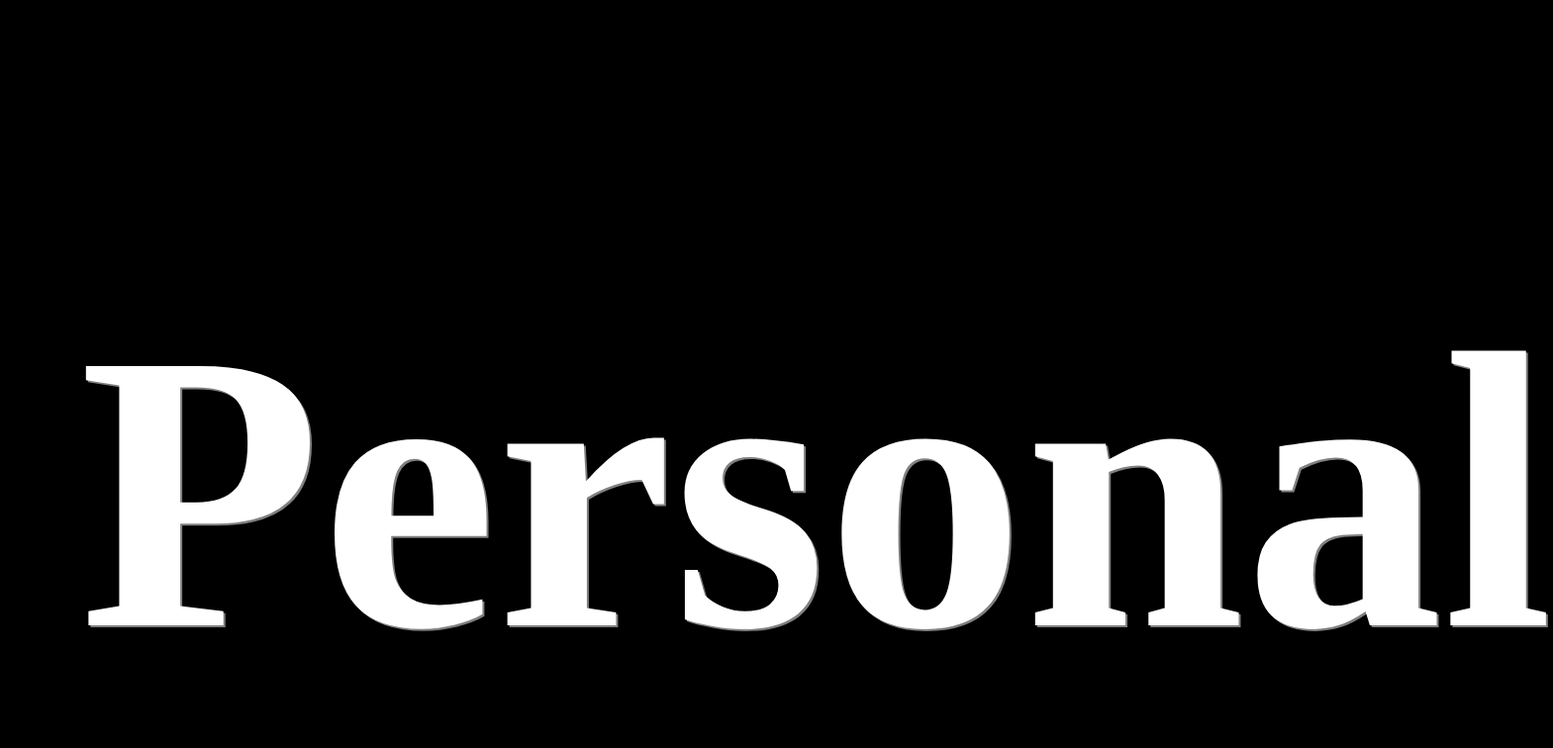
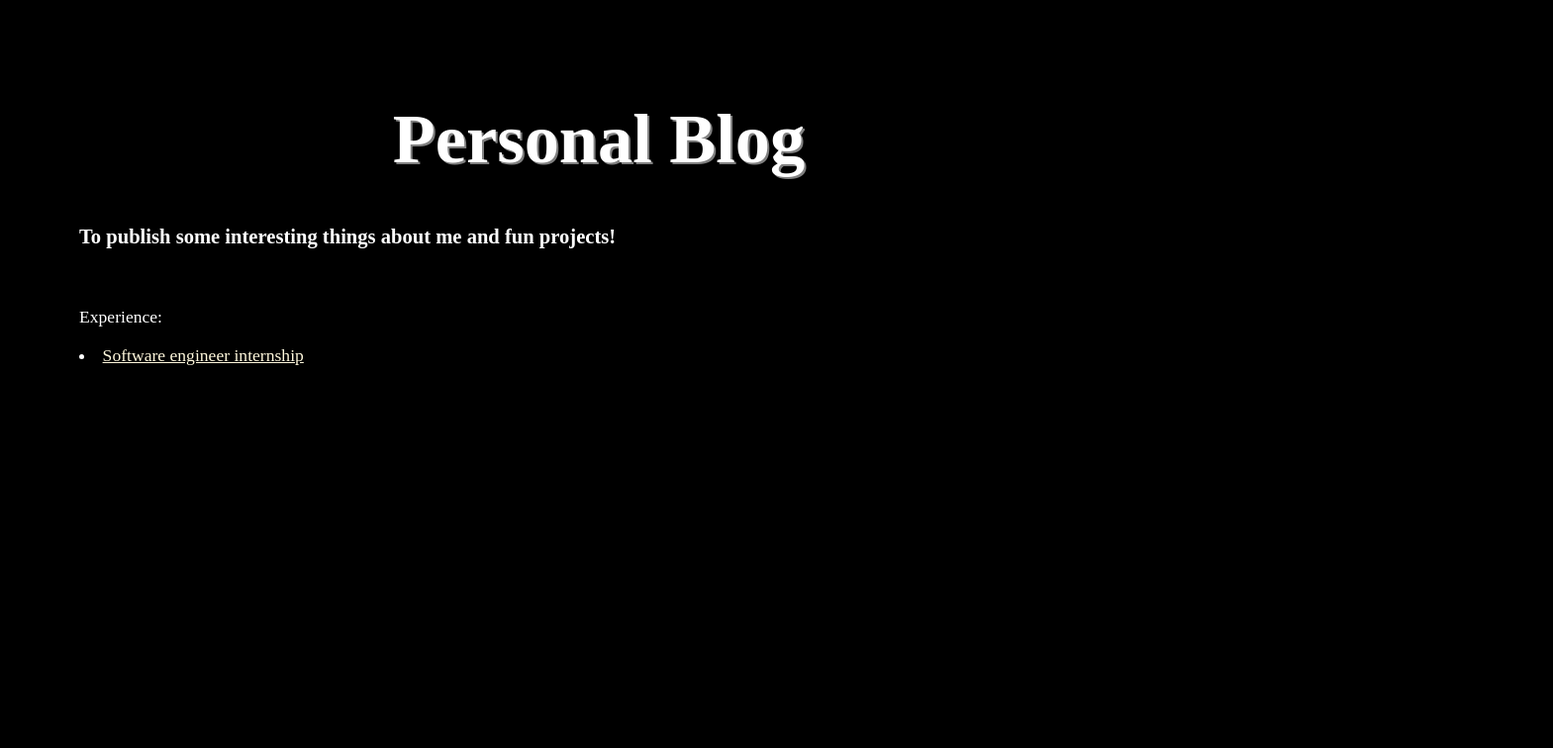
Before and after one commit to Didacc/Didacc.github.io, a plain HTML site: page index.html in a window 1280 px wide. Shown: the top 756 px of the page at 99% size, 1569 px wide, since content can reach past the window. Drawn offline with Linux system fonts and the light colour scheme.

Commit message:
fix h1 style error

```diff
--- a/indexStyle.css
+++ b/indexStyle.css
@@ -9,7 +9,7 @@ body {
 }
 
 h1{
-  font-size: 400px;
+  font-size: 400%;
   text-align: center;
   text-shadow: 2px 2px gray;
 }
```
